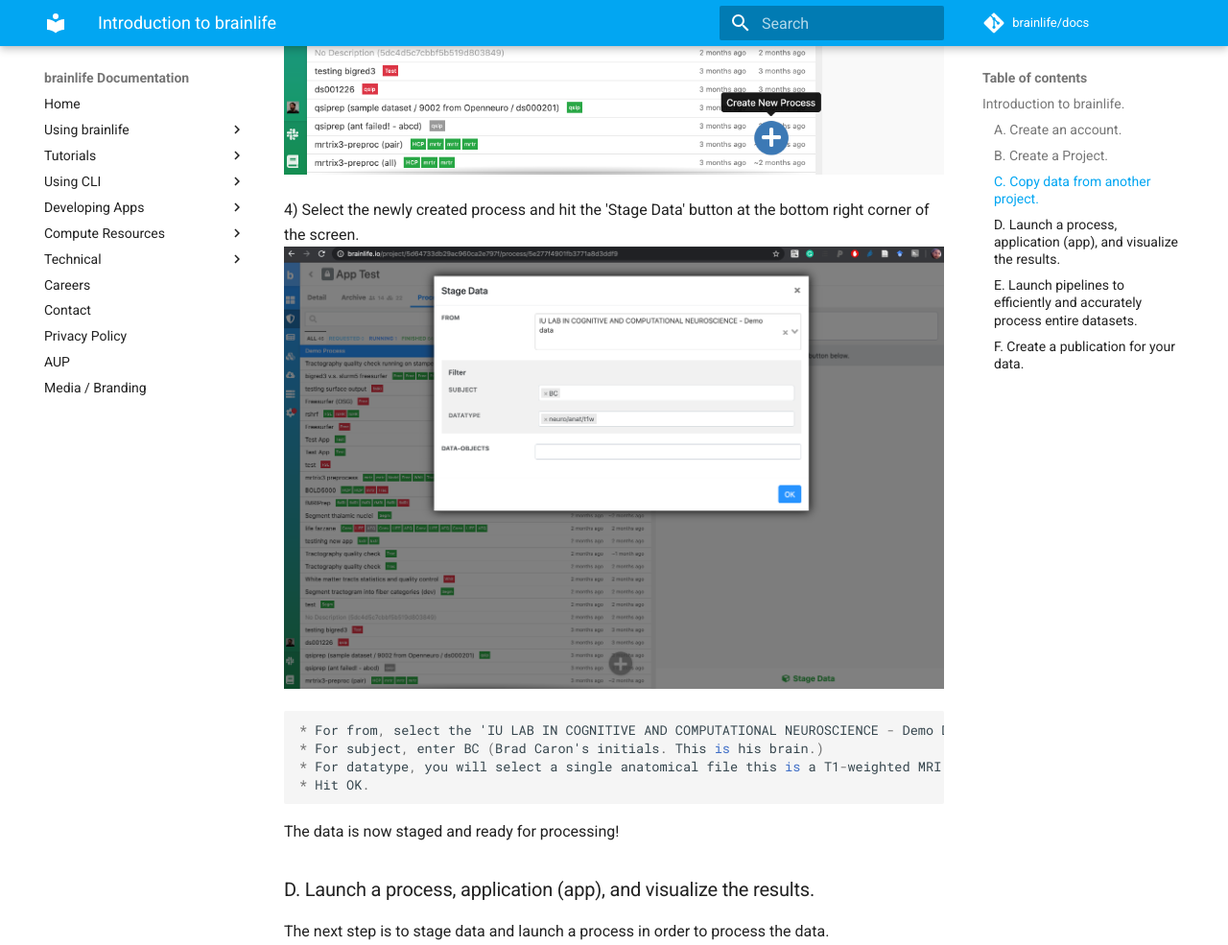
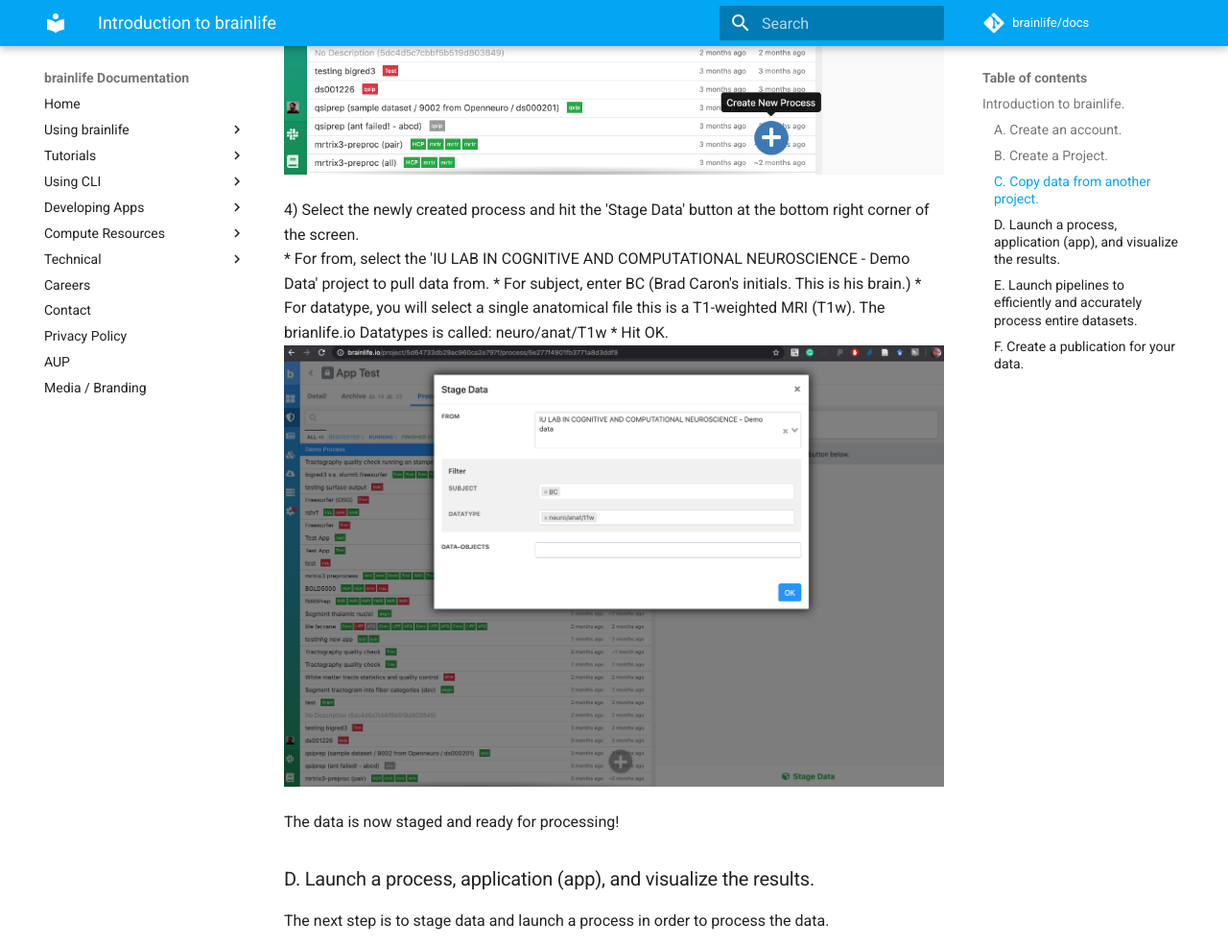
Before and after one commit to brainlife/docs, an MkDocs documentation site: the page built from docs/tutorial/introduction-to-brainlife.md, in a window 1280 px wide and 1400 px high, scrolled down 2766 px, cut to the strip 0-985 px from the top of the window. Shown: the whole strip at 96% size. Built offline with MkDocs 1.6.1 and Material for MkDocs 9.7.7, drawn with Linux system fonts in a browser that asks for light colours; comment, search, counter and statistics services are not loaded.

Commit message:
Update introduction-to-brainlife.md

```diff
--- a/docs/tutorial/introduction-to-brainlife.md
+++ b/docs/tutorial/introduction-to-brainlife.md
@@ -60,12 +60,12 @@
    ![Processes Page](https://github.com/brainlife/docs/blob/master/docs/img/projects.process.new.png)
 
 4) Select the newly created process and hit the 'Stage Data' button at the bottom right corner of the screen.
-   ![Import Data From Other Proejct](https://github.com/brainlife/docs/blob/master/docs/img/projects.processes.stagedata.selecteddata.png)
-
     * For from, select the 'IU LAB IN COGNITIVE AND COMPUTATIONAL NEUROSCIENCE - Demo Data' project to pull data from.
     * For subject, enter BC (Brad Caron's initials. This is his brain.)
     * For datatype, you will select a single anatomical file this is a T1-weighted MRI (T1w). The brianlife.io Datatypes is called: neuro/anat/T1w
     * Hit OK.
+![Import Data From Other Project](https://github.com/brainlife/docs/blob/master/docs/img/projects.processes.stagedata.selecteddata.png)
+
 
 The data is now staged and ready for processing!
 
```
